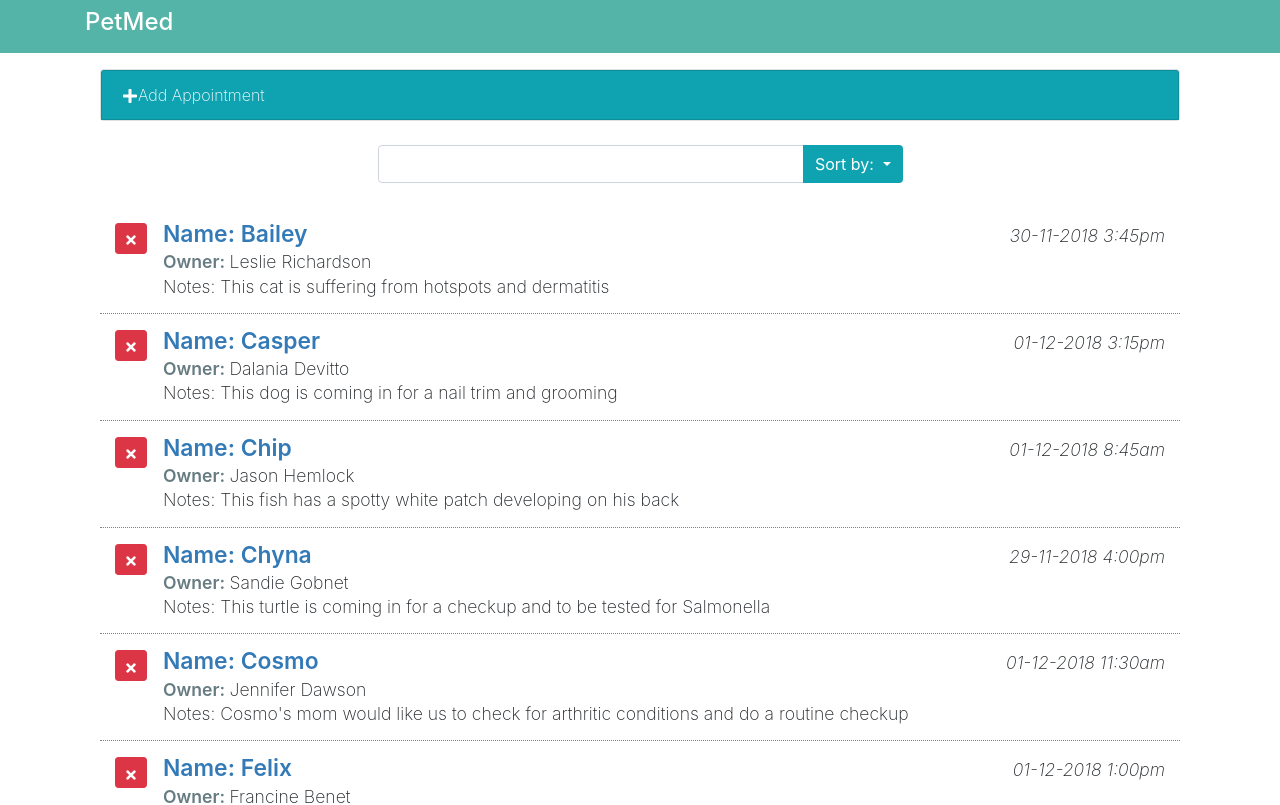
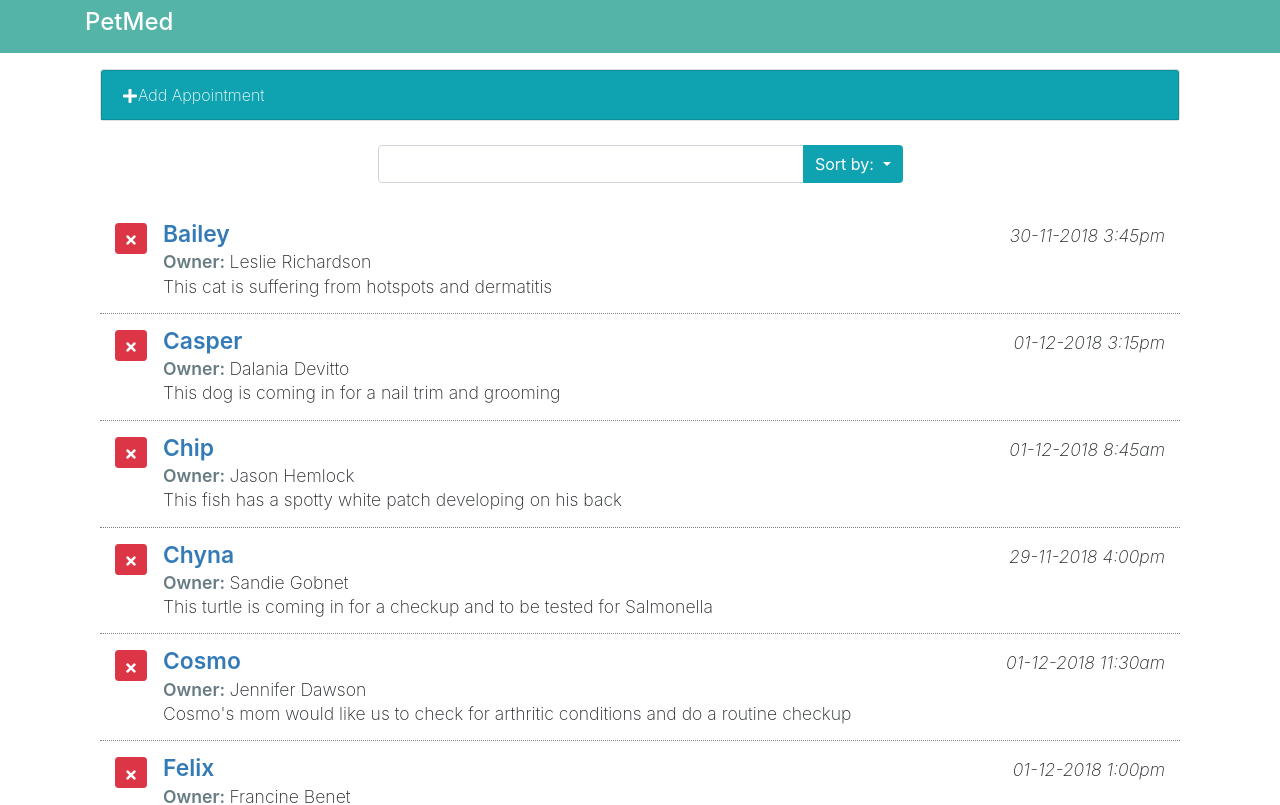
Before and after one commit to senaru/petMed, a React (Create React App) app: page / in a window 1280 px wide. Shown: the top 805 px of the page. Built offline with nearby package versions, Linux system fonts and the light colour scheme.

Commit message:
Modifying Records

```diff
--- a/src/components/App.js
+++ b/src/components/App.js
@@ -1,5 +1,5 @@
 import React, { Component } from 'react';
-import { without, defaultsDeep } from 'lodash';
+import { without, findIndex } from 'lodash';
 import '../css/App.css';
 
 import AddAppointments from './AddAppointments';
@@ -23,6 +23,7 @@ class App extends Component {
     this.changeDir = this.changeDir.bind(this);
     this.changeOrder = this.changeOrder.bind(this);
     this.search = this.search.bind(this);
+    this.updateInfo = this.updateInfo.bind(this);
   }
 
   addAppointment(apt) {
@@ -85,6 +86,16 @@ class App extends Component {
     })
   }
 
+  updateInfo(name, value, id) {
+    let tempApts = this.state.myAppointments;
+    let index = findIndex(this.state.myAppointments, {
+      aptId: id
+    });
+    tempApts[index][name] = value;
+    this.setState({
+      myAppointments: tempApts
+    })
+  }
   render() {
 
     let order;
@@ -136,7 +147,8 @@ class App extends Component {
                 />
                 <ListAppointments
                   appointments={filteredAppointments}
-                  deleteAppointment={this.deleteAppointment} />
+                  deleteAppointment={this.deleteAppointment}
+                  updateInfo={this.updateInfo} />
               </div>
             </div>
           </div>
--- a/src/components/ListAppointments.js
+++ b/src/components/ListAppointments.js
@@ -16,7 +16,11 @@ class ListAppointments extends Component {
 
                         <div className="pet-info media-body">
                             <div className="pet-head d-flex">
-                                <span className="pet-name">Name: {i.petName}</span>
+                                <span className="pet-name"
+                                    contentEditable
+                                    suppressContentEditableWarning
+                                    onBlur={e => this.props.updateInfo('petName', e.target.innerText, i.aptId)}
+                                >{i.petName}</span>
                                 <span className="apt-date ml-auto">
                                     <Moment date={i.aptDate} parse="YYYY-MM-DD hh:mm" format="DD-MM-YYYY h:mma" />
                                 </span>
@@ -24,9 +28,15 @@ class ListAppointments extends Component {
 
                             <div className="owner-name">
                                 <span className="label-item">Owner: </span>
-                                <span>{i.ownerName}</span>
+                                <span
+                                    contentEditable
+                                    suppressContentEditableWarning
+                                    onBlur={e => this.props.updateInfo('ownerName', e.target.innerText, i.aptId)}>
+                                    {i.ownerName}</span>
                             </div>
-                            <div className="apt-notes">Notes: {i.aptNotes}</div>
+                            <div className="apt-notes" contentEditable
+                                suppressContentEditableWarning
+                                onBlur={e => this.props.updateInfo('aptNotes', e.target.innerText, i.aptId)}>{i.aptNotes}</div>
                         </div>
                     </div>))
                 }
```
